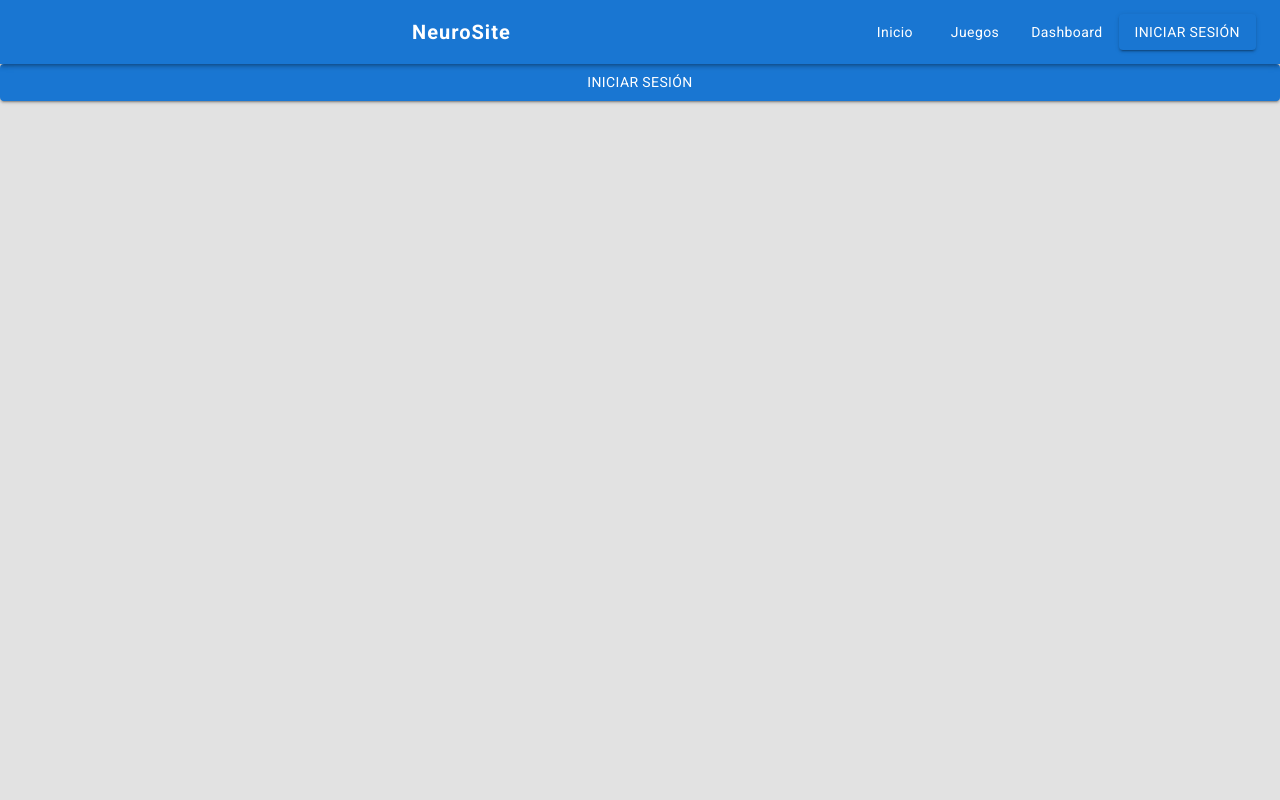
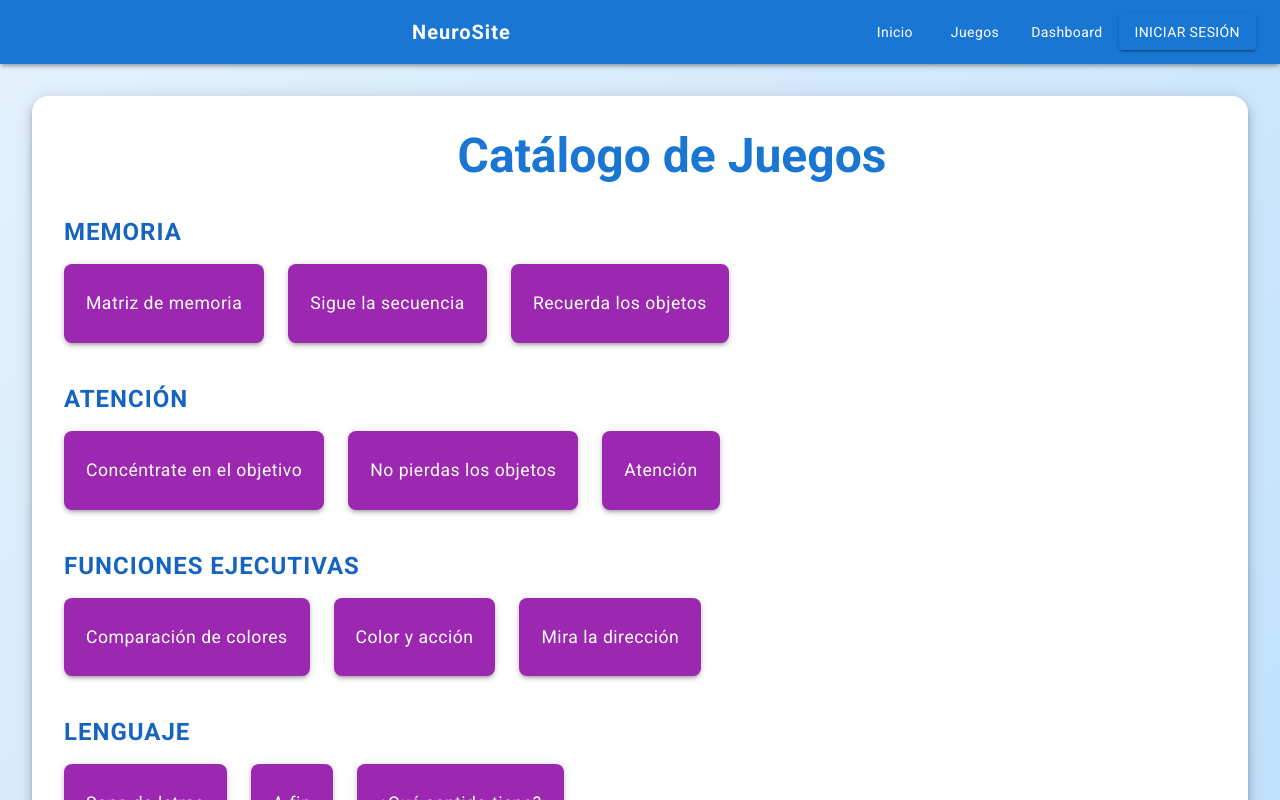
Before and after one commit to DaylinSheilly/entrenamiento-cognitivo, a React (Create React App) app: page /games in a window 1280 px wide. Before the commit this address led to /login. Built offline with nearby package versions, Linux system fonts and the light colour scheme; some icons are missing.

Commit message:
proteccion de rutas: usuario sin login puede ver un listado de juegos por defecto pero redirigido a login si quiere jugar | acceso al dashboard redirige a login

```diff
--- a/src/App.js
+++ b/src/App.js
@@ -37,15 +37,14 @@ function App() {
           <Route path="/home" element={<Home />} />
           <Route path="/login" element={<LoginButton />} />
           <Route path="/register" element={<LoginButton />} />
-
           <Route path="/complete-profile" element={<CompleteProfile />} />
 
+          <Route path="/games" element={<Games />} />
 
           <Route element={<ProtectedRoute />}>
             <Route element={<RequireProfileComplete />}>
               <Route path="/" element={<Home />} />
 
-              <Route path="/games" element={<Games />} />
               <Route path="/dashboard" element={<Dashboard />} />
               <Route path="/usuario" element={<UserData />} />
 
--- a/src/components/ProtectedRoute.jsx
+++ b/src/components/ProtectedRoute.jsx
@@ -1,14 +1,20 @@
-// src/components/ProtectedRoute.jsx
 import { useAuth0 } from "@auth0/auth0-react";
-import { Navigate, Outlet } from "react-router-dom";
+import { Outlet } from "react-router-dom";
 import CircularProgress from "@mui/material/CircularProgress";
+import { useEffect } from "react";
 
 const ProtectedRoute = () => {
-  const { isAuthenticated, isLoading } = useAuth0();
+  const { isAuthenticated, isLoading, loginWithRedirect } = useAuth0();
 
-  if (isLoading) return <CircularProgress />;
+  useEffect(() => {
+    if (!isLoading && !isAuthenticated) {
+      loginWithRedirect();
+    }
+  }, [isLoading, isAuthenticated, loginWithRedirect]);
 
-  return isAuthenticated ? <Outlet /> : <Navigate to="/login" replace />;
+  if (isLoading || !isAuthenticated) return <CircularProgress />;
+
+  return <Outlet />;
 };
 
 export default ProtectedRoute;
--- a/src/modules/Games/games/games.js
+++ b/src/modules/Games/games/games.js
@@ -7,7 +7,7 @@ import {
 import { useAuth0 } from "@auth0/auth0-react";
 import SportsEsportsIcon from '@mui/icons-material/SportsEsports';
 
-// Juegos agrupados por dominio cognitivo según la imagen
+// Listado base de juegos por dominio
 const gamesByDomain = [
   {
     domain: "Memoria",
@@ -59,11 +59,13 @@ function Games() {
   const [playsByGame, setPlaysByGame] = useState(null);
   const [sortedDomains, setSortedDomains] = useState([]);
 
-  // Cargar conteo de juegos al iniciar
+  // Cargar conteo de juegos solo si está autenticado
   useEffect(() => {
     const fetchPlayCounts = async () => {
-      if (!isAuthenticated) return;
-
+      if (!isAuthenticated) {
+        setSortedDomains(gamesByDomain); // Muestra listado por defecto
+        return;
+      }
       try {
         setLoading(true);
         const token = await getAccessTokenSilently({
@@ -71,11 +73,9 @@ function Games() {
             audience: "https://api.neurosite.com"
           }
         });
-
         const response = await axios.get('http://localhost:5000/games/plays-by-game', {
           headers: { Authorization: `Bearer ${token}` }
         });
-
         setPlaysByGame(response.data);
 
         // Ordenar dominios y juegos basado en conteos
@@ -84,46 +84,36 @@ function Games() {
           const sortedGames = [...domain.games].sort((a, b) =>
             (response.data[b.name] || 0) - (response.data[a.name] || 0)
           );
-
           // Calcular total de juegos por dominio
           const totalPlays = sortedGames.reduce((sum, game) =>
             sum + (response.data[game.name] || 0), 0
           );
-
           return { ...domain, games: sortedGames, totalPlays };
         });
-
         // Ordenar dominios por total de juegos
         orderedDomains.sort((a, b) => b.totalPlays - a.totalPlays);
         setSortedDomains(orderedDomains);
       } catch (err) {
-        console.error("Error al obtener conteo de juegos:", err);
         setSortedDomains(gamesByDomain);
       } finally {
         setLoading(false);
       }
     };
-
     fetchPlayCounts();
   }, [isAuthenticated, getAccessTokenSilently]);
 
-  const handleStartGame = async (path) => {
+  // Botón de jugar: si no autenticado, redirige a login
+  const handleStartGame = (path) => {
     if (!isAuthenticated) {
-      loginWithRedirect();
+      loginWithRedirect({ appState: { returnTo: "/games" } });
       return;
     }
-    try {
-      setLoading(true);
-      navigate(path);
-    } catch (error) {
-      setError("Error al iniciar el juego");
-      console.error(error);
-    } finally {
-      setLoading(false);
-    }
+    setLoading(true);
+    navigate(path);
+    setLoading(false);
   };
 
-  if (isLoading || !sortedDomains.length) {
+  if (isLoading || loading || !sortedDomains.length) {
     return (
       <Box sx={{
         display: 'flex',
@@ -216,7 +206,7 @@ function Games() {
                     }}
                   >
                     {game.name}
-                    {playsByGame && playsByGame[game.name] > 0 && (
+                    {isAuthenticated && playsByGame && playsByGame[game.name] > 0 && (
                       <Typography
                         component="span"
                         sx={{ ml: 1, fontSize: '0.8rem', opacity: 0.8 }}
@@ -230,16 +220,6 @@ function Games() {
             </Grid>
           </Box>
         ))}
-
-        {loading && (
-          <Box sx={{
-            display: 'flex',
-            justifyContent: 'center',
-            mt: 4
-          }}>
-            <CircularProgress size={60} thickness={4} />
-          </Box>
-        )}
 
         <Snackbar
           open={!!error}
```
